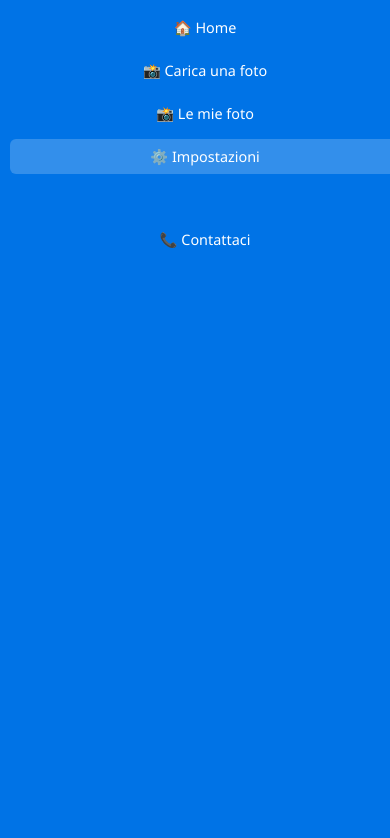
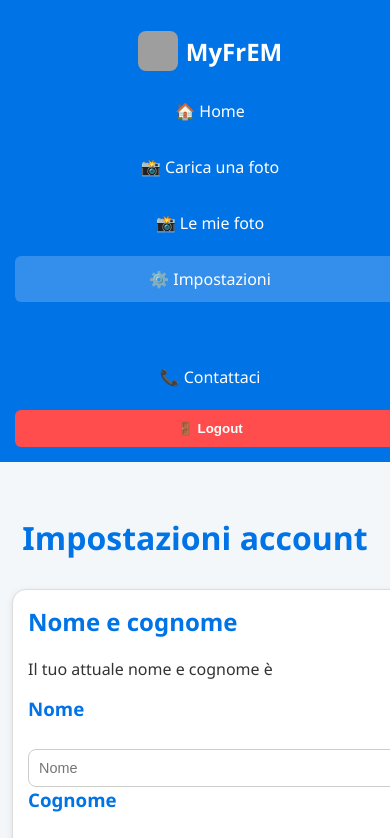
Before and after one commit to OnlyFrenck/myfrem.friuliemergenze.it, a website with bundled scripts: page dashboard/settings/index.html in a window 390 px wide. Shown: the top 838 px of the page. Built offline with nearby package versions, Linux system fonts and the light colour scheme; no server answers; grey boxes are pictures that could not be loaded.

Commit message:
Aggiornati stili

```diff
--- a/dashboard/all-photos/style.css
+++ b/dashboard/all-photos/style.css
@@ -202,9 +202,39 @@ form button:hover {
 
 /* Tablet: max-width 992px */
 @media (max-width: 992px) {
+  body {
+    flex-direction: column;
+  }
+
+  .sidebar {
+    width: 100%;
+    flex-direction: row;
+    align-items: center;
+    justify-content: space-between;
+    padding: 15px;
+  }
+
+  .sidebar .logo {
+    margin: 0;
+  }
+
+  .sidebar nav {
+    display: flex;
+    gap: 10px;
+    flex-wrap: wrap;
+  }
+
+  .sidebar nav a {
+    padding: 8px 12px;
+    margin-bottom: 0;
+  }
+
+  .sidebar .logout {
+    display: block;
+  }
+
   .main-content {
-    margin-left: 200px; /* sidebar più stretta */
-    padding: 30px 20px;
+    padding: 20px;
   }
 
   .photo-card {
@@ -226,21 +256,24 @@ form button:hover {
   }
 
   .sidebar {
-    width: 100%;
-    flex-direction: row;
-    overflow-x: auto;
-    gap: 10px;
-    padding: 10px;
+    flex-direction: column;
+    align-items: center;
+    text-align: center;
   }
 
   .sidebar nav {
-    flex-direction: row;
-    gap: 8px;
+    width: 100%;
+    display: flex;
+    flex-direction: column;
   }
 
-  .sidebar .logo,
+  .sidebar nav a {
+    padding: 12px;
+  }
+
   .sidebar .logout {
-    display: none;
+    width: 100%;
+    margin-top: 10px;
   }
 
   .main-content {
--- a/dashboard/dsh.css
+++ b/dashboard/dsh.css
@@ -210,14 +210,35 @@ body {
 
 /* Tablet: max-width 992px */
 @media (max-width: 992px) {
-  .sidebar {
-    width: 200px;
-    padding: 0.8rem;
+  body {
+    flex-direction: column;
   }
 
-  .sidebar .logo img {
-    width: 35px;
-    height: 35px;
+  .sidebar {
+    width: 100%;
+    flex-direction: row;
+    align-items: center;
+    justify-content: space-between;
+    padding: 15px;
+  }
+
+  .sidebar .logo {
+    margin: 0;
+  }
+
+  .sidebar nav {
+    display: flex;
+    gap: 10px;
+    flex-wrap: wrap;
+  }
+
+  .sidebar nav a {
+    padding: 8px 12px;
+    margin-bottom: 0;
+  }
+
+  .sidebar .logout {
+    display: block;
   }
 
   .content {
@@ -245,30 +266,24 @@ body {
   }
 
   .sidebar {
-    width: 100%;
-    flex-direction: row;
-    overflow-x: auto;
-    padding: 10px;
-    gap: 10px;
+    flex-direction: column;
+    align-items: center;
+    text-align: center;
   }
 
   .sidebar nav {
+    width: 100%;
     display: flex;
-    flex-direction: row;
-    gap: 8px;
+    flex-direction: column;
   }
 
   .sidebar nav a {
-    padding: 8px 10px;
-    font-size: 0.9rem;
-  }
-
-  .sidebar .logo {
-    display: none;
+    padding: 12px;
   }
 
   .sidebar .logout {
-    display: none;
+    width: 100%;
+    margin-top: 10px;
   }
 
   .content {
--- a/dashboard/settings/index.html
+++ b/dashboard/settings/index.html
@@ -5,20 +5,6 @@
   <title>Impostazioni utente | MyFrEM - La migliore piattaforma in Friuli-Venezia Giulia nel caricamento foto inerenti l'emergenza</title>
   <link rel="stylesheet" href="/dashboard/dsh.css">
   <link rel="shortcut icon" href="https://friuliemergenze.it/assets/logo.png">
-  <style>
-    .sidebar {
-      width: 250px;
-      background: #0073e6;
-      color: #fff;
-      display: flex;
-      flex-direction: column;
-      padding: 1rem;
-      position: fixed;
-      top: 0;
-      left: 0;
-      height: 97.3vh;
-    }
-  </style>
 </head>
 
 <body>
--- a/dashboard/upload/style.css
+++ b/dashboard/upload/style.css
@@ -290,19 +290,39 @@ form input[type="file"] {
 
 /* --- Tablet / Desktop ridotti: max-width 992px --- */
 @media (max-width: 992px) {
-  .sidebar {
-    width: 220px; /* leggermente più largo per comodità */
-    padding: 1rem;
+  body {
+    flex-direction: column;
   }
 
-  .sidebar .logo img {
-    width: 36px;
-    height: 36px;
+  .sidebar {
+    width: 100%;
+    flex-direction: row;
+    align-items: center;
+    justify-content: space-between;
+    padding: 15px;
+  }
+
+  .sidebar .logo {
+    margin: 0;
+  }
+
+  .sidebar nav {
+    display: flex;
+    gap: 10px;
+    flex-wrap: wrap;
+  }
+
+  .sidebar nav a {
+    padding: 8px 12px;
+    margin-bottom: 0;
+  }
+
+  .sidebar .logout {
+    display: block;
   }
 
   .main-content {
-    margin-left: 220px; /* sidebar ridotta */
-    padding: 25px 20px;
+    padding: 20px;
   }
 
   form {
@@ -324,26 +344,33 @@ form input[type="file"] {
   }
 
   .sidebar {
-    width: 100%;
-    flex-direction: row;
-    overflow-x: auto;
-    gap: 10px;
-    padding: 10px;
+    flex-direction: column;
+    align-items: center;
+    text-align: center;
   }
 
   .sidebar nav {
-    flex-direction: row;
-    gap: 8px;
+    width: 100%;
+    display: flex;
+    flex-direction: column;
   }
 
-  .sidebar .logo,
+  .sidebar nav a {
+    padding: 12px;
+  }
+
   .sidebar .logout {
-    display: none;
+    width: 100%;
+    margin-top: 10px;
   }
 
   .main-content {
     margin-left: 0;
     padding: 20px;
+  }
+
+  .main-content h1 {
+    font-size: 1.4rem;
   }
 
   form {
--- a/staff/dashboard/settings/style.css
+++ b/staff/dashboard/settings/style.css
@@ -267,8 +267,30 @@ body.dark-mode {
 /* Tablet: < 992px */
 @media (max-width: 992px) {
   .sidebar {
-    width: 200px;
+    width: 100%;
+    flex-direction: row;
+    align-items: center;
+    justify-content: space-between;
     padding: 15px;
+  }
+
+  .sidebar .logo {
+    margin: 0;
+  }
+
+  .sidebar nav {
+    display: flex;
+    gap: 10px;
+    flex-wrap: wrap;
+  }
+
+  .sidebar nav a {
+    padding: 8px 12px;
+    margin-bottom: 0;
+  }
+
+  .sidebar .logout {
+    display: block;
   }
 
   .main-content {
@@ -295,38 +317,30 @@ body.dark-mode {
     flex-direction: column;
   }
 
-  /* Sidebar diventa un menu in alto */
   .sidebar {
-    width: 100%;
-    flex-direction: row;
-    overflow-x: auto;
-    padding: 12px;
-    gap: 15px;
+    flex-direction: column;
+    align-items: center;
+    text-align: center;
   }
 
   .sidebar nav {
+    width: 100%;
     display: flex;
-    flex-direction: row;
-    gap: 10px;
+    flex-direction: column;
   }
 
   .sidebar nav a {
-    white-space: nowrap;
-    padding: 10px 14px;
-    margin-bottom: 0;
-  }
-
-  .sidebar .logo {
-    display: none;
+    padding: 12px;
   }
 
   .sidebar .logout {
-    display: none; /* Opzionale: mantiene pulita la navbar mobile */
+    width: 100%;
+    margin-top: 10px;
   }
 
   /* Contenuto */
-  .main-content {
-    padding: 18px;
+  .main-content h1 {
+    font-size: 1.4rem;
   }
 
   .settings-section {
--- a/staff/dashboard/staff.css
+++ b/staff/dashboard/staff.css
@@ -410,7 +410,7 @@ button.reject:active {
   }
 
   .sidebar .logout {
-    display: none; /* si può riattivare sotto */
+    display: block;
   }
 
   .main-content {
@@ -533,3 +533,9 @@ button.reject:active {
     font-size: 0.85rem;
   }
 }
+
+table { width: 100%; border-collapse: collapse; margin-top: 20px; }
+th, td { padding: 10px; border-bottom: 1px solid #ffffff; }
+th { background: #ffffff; }
+#statusMsg { margin-top: 10px; color: #aaa; }
+button { padding: 8px 12px; cursor: pointer; }
```
Also changed, not shown: staff/dashboard/photos/all/index.html (+1 -1 lines), staff/dashboard/photos/index.html (+1 -1 lines), staff/dashboard/settings/index.html (+1 -1 lines), staff/dashboard/users/index.html (+1 -1 lines), 1 other file.
